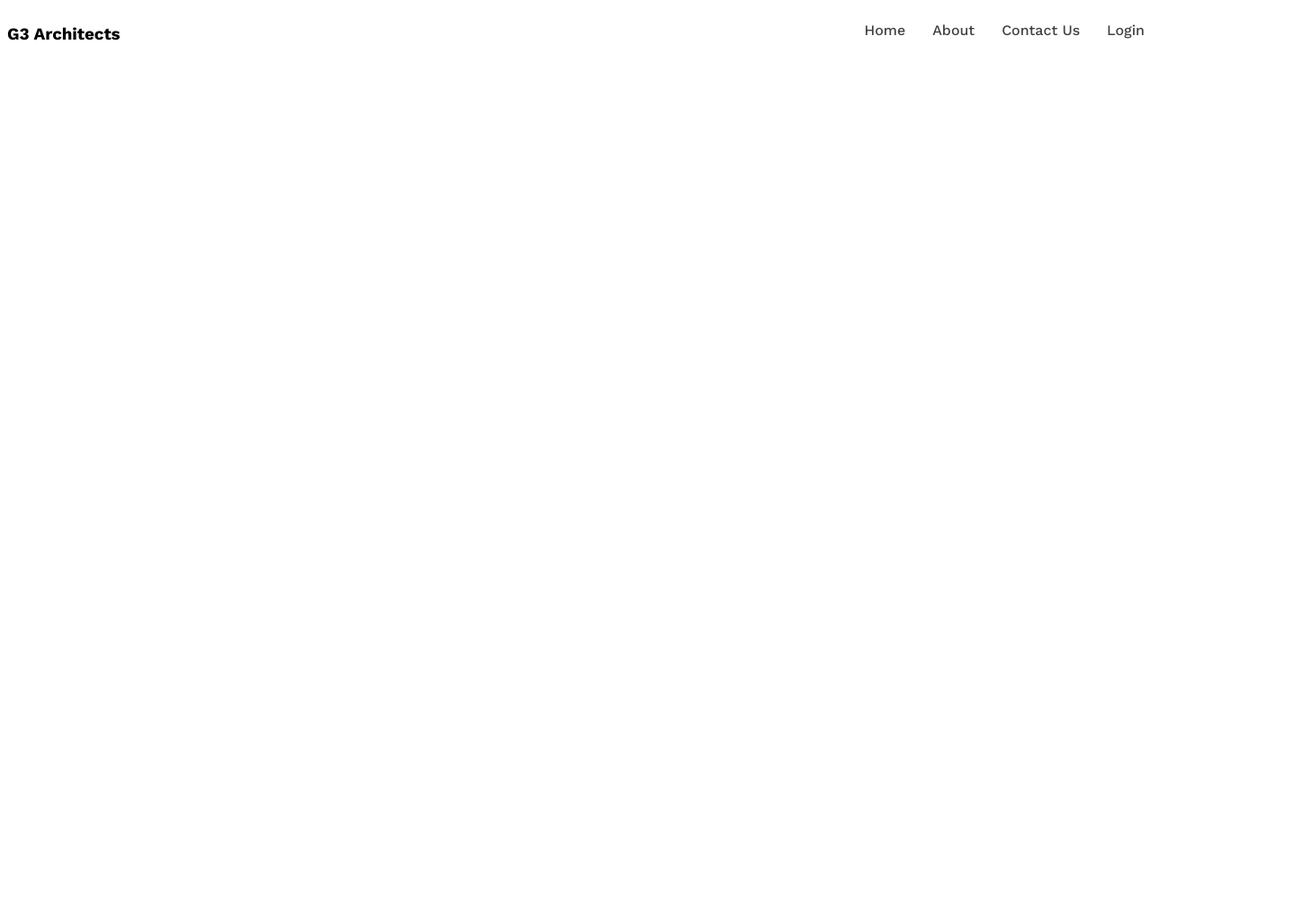
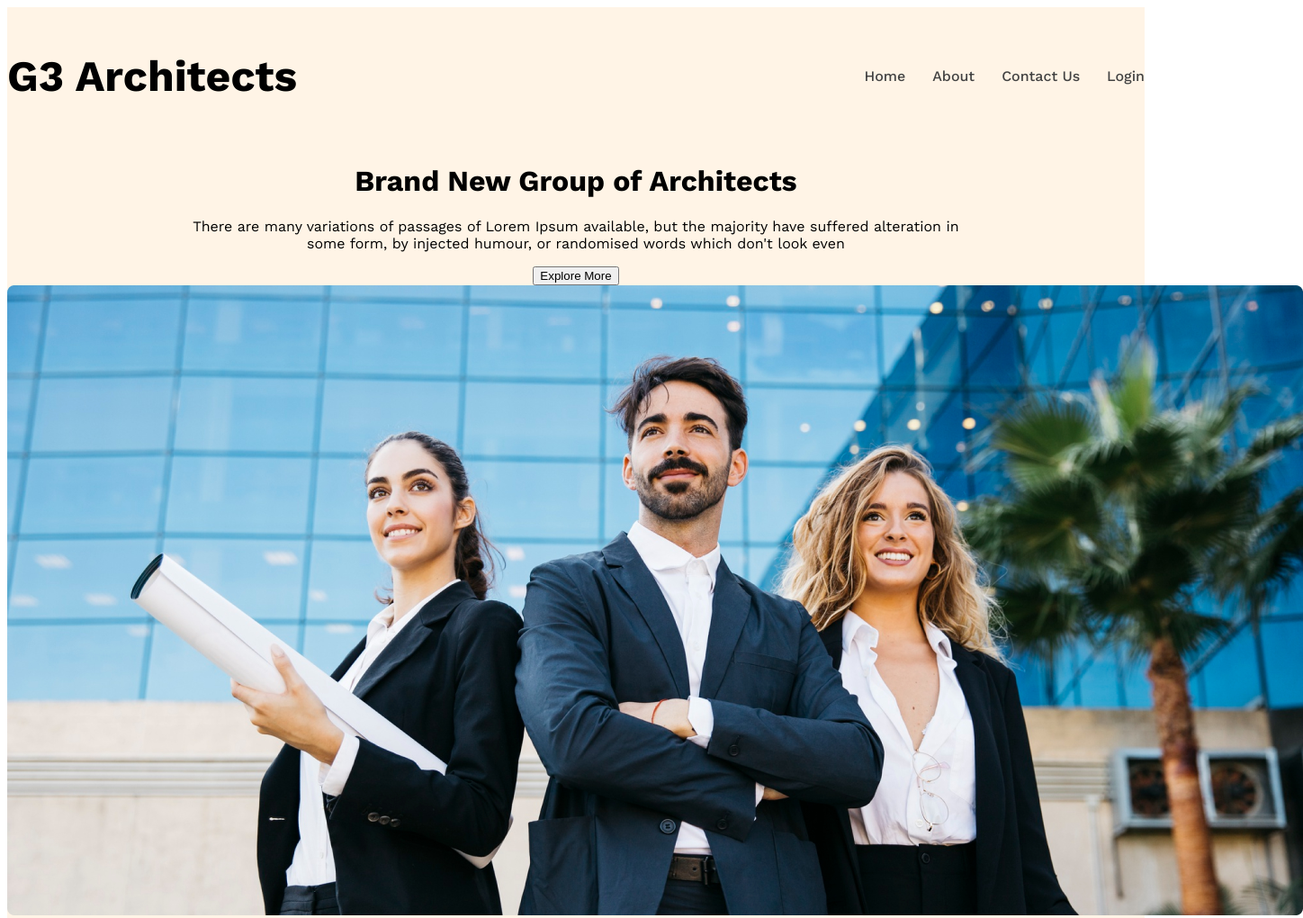
Before and after one commit to jouti1746/g3-architect-website, a plain HTML site: page index.html in a window 1280 px wide. Shown: the top 1020 px of the page at 90% size, 1448 px wide, since content can reach past the window. Before the commit the page ends 800 px from the top, so only its background shows below. Drawn offline with nearby package versions, Linux system fonts and the light colour scheme.

Commit message:
added style on navigation bar

```diff
--- a/Styles/architects.css
+++ b/Styles/architects.css
@@ -40,14 +40,25 @@ color: #F3F3F3;
 .white-color{
 color: #FFFFFF;
 }
+.bg-light{
+    background-color:rgba(255, 144, 14, 0.1) ;
+}
 
 
 /* header styles */
+header{
+
+}
 
 
 /* navbar related styles */
 .navbar{
     justify-content: space-between;
+    align-items: center;
+}
+.brand{
+    font-weight: bold;
+    font-size: 3rem;
 }
 
 .nav-links{
@@ -63,3 +74,16 @@ color: #FFFFFF;
     font-weight: 500;
 
 }
+.navbar, .banner{
+    max-width: 1440px;
+    margin: 0 auto;
+}
+/* Banner Styles */
+.banner-content{
+    max-width: 862px;
+    margin: 0 auto;
+    text-align: center;
+}
+.banner-titel{
+
+}
--- a/index.html
+++ b/index.html
@@ -7,7 +7,7 @@
     <link rel="stylesheet" href="Styles/architects.css">
 </head>
 <body class="work-sans-font">
-    <header>
+    <header class="bg-light">
 
     <nav class="navbar display-flex">
        <h3 class="brand">G3 Architects</h3>
@@ -20,6 +20,17 @@
 
        </ul>
     </nav>
+    <div class="banner">
+        <div class="banner-content">
+            <h1 class="banner-titel">Brand New Group of Architects</h1>
+            <p class="banner-description">
+            There are many variations of passages of Lorem Ipsum available, but the majority have suffered alteration in some form, by injected humour, or randomised words which don't look even
+            </p>
+            <button class="btn-primary">Explore More</button>
+        </div>
+        <img src="./images/banner.png" alt="">
+
+    </div>
     </header>
     <main>
 
```
